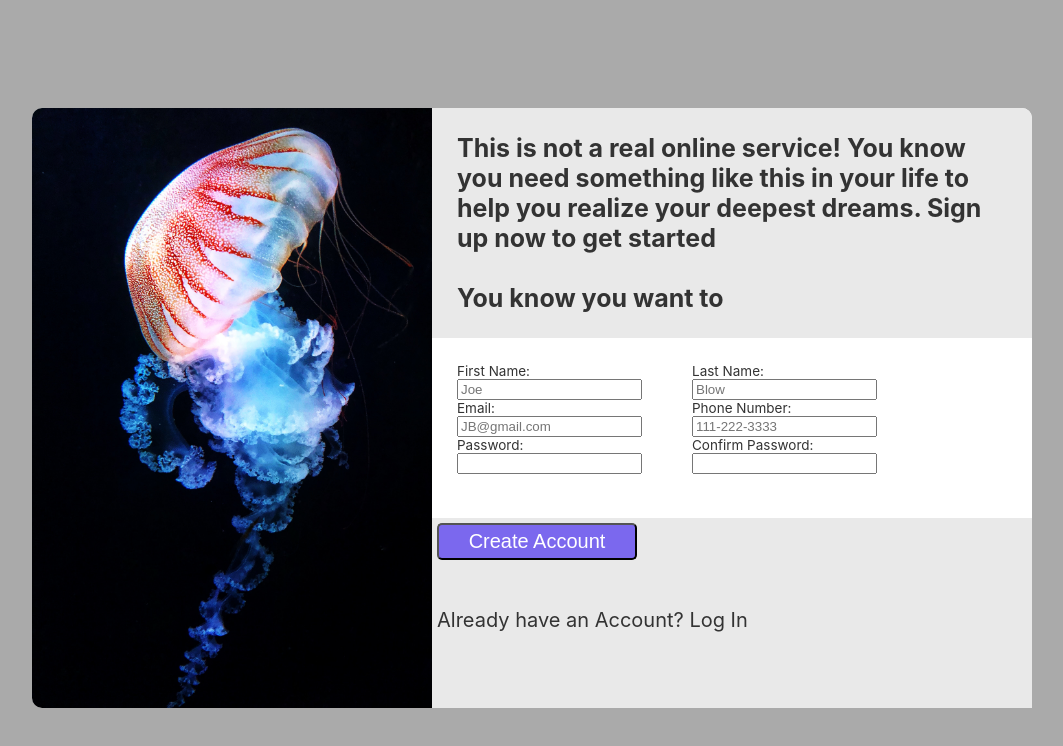
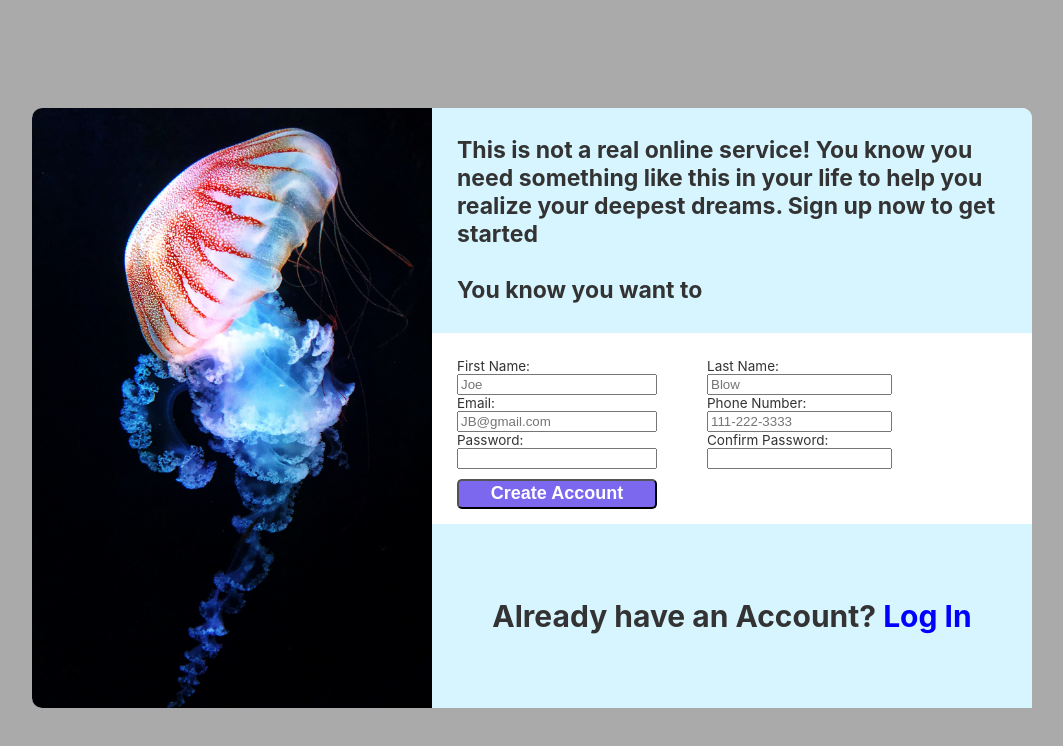
Before and after one commit to matman89/FormPractice, a plain HTML site: page index.html in a window 1280 px wide. Shown: the whole page, without its empty margins (108-1171 px from the left). Drawn offline with Linux system fonts and the light colour scheme.

Commit message:
Finalize penultimate layout & colors

```diff
--- a/index.html
+++ b/index.html
@@ -27,6 +27,7 @@
                         <input type="email" id="Email" placeholder="JB@gmail.com">
                         <label for="Password">Password:</label>
                         <input type="password" id="Password">
+                        <button class="Account">Create Account</button>
                     </form>
                 </div>
                 <div class="col2">
@@ -42,11 +43,10 @@
 
             </div>
             <div class="row3">
-                <button class="Account">Create Account</button>
+
                 <div class="txt">
-                    <br>
-                    <br>
-                    Already have an Account? <a>Log In</a>
+                    <div>Already have an Account?</div>
+                    <a> Log In</a>
                 </div>
             </div>
         </div>
--- a/style.css
+++ b/style.css
@@ -48,12 +48,12 @@ body
 {
     display: flex;
     height: 200px;
-    font-size: 25px;
+    font-size: 23px;
     font-weight:bold;
     justify-content: center;
     align-items: center;
     padding: 25px;
-    background-color: rgb(233, 233, 233);
+    background-color: rgb(215, 245, 255);
     border-radius: 0px 10px 0px 0px;
 }
 
@@ -69,11 +69,11 @@ body
     display: flex;
     height: 200px;
     flex-direction: column;
-    align-items: left;
-    justify-content: left;
+    align-items: center;
+    justify-content: center;
     flex-shrink: 1;
     padding: 5px;
-    background-color: rgb(233, 233, 233);
+    background-color: rgb(215, 245, 255);
 }
 
 #f1
@@ -107,15 +107,33 @@ form
 
 button
 {
+    display: flex;
     background-color: mediumslateblue;
     color: white;
-    font-size: 20px;
+    font-size: 18px;
+    font-weight: bold;
     width: 200px;
+    height: 30px;
     border-radius: 5px;
     padding: 5px;
+    position: relative;
+    top: 10px;
+    align-items: center;
+    justify-content: center;
 }
 
 .txt
 {
-    font-size: 20px;
+    white-space: pre;
+    display: flex;
+    font-size: 30px;
+    align-items: center;
+    justify-content: center;
+    font-weight: bold;
 }
+
+a
+{
+    color: blue;
+    font-weight: bold;
+}
```
